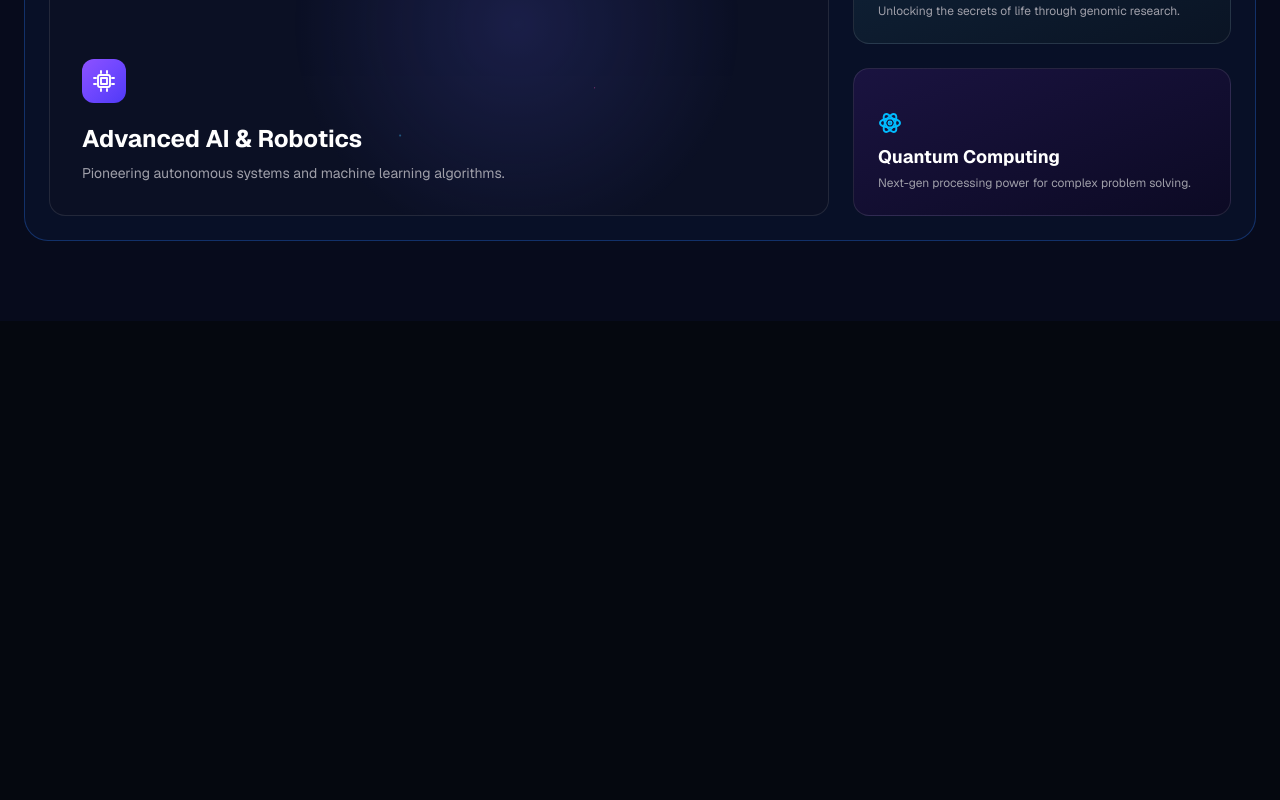
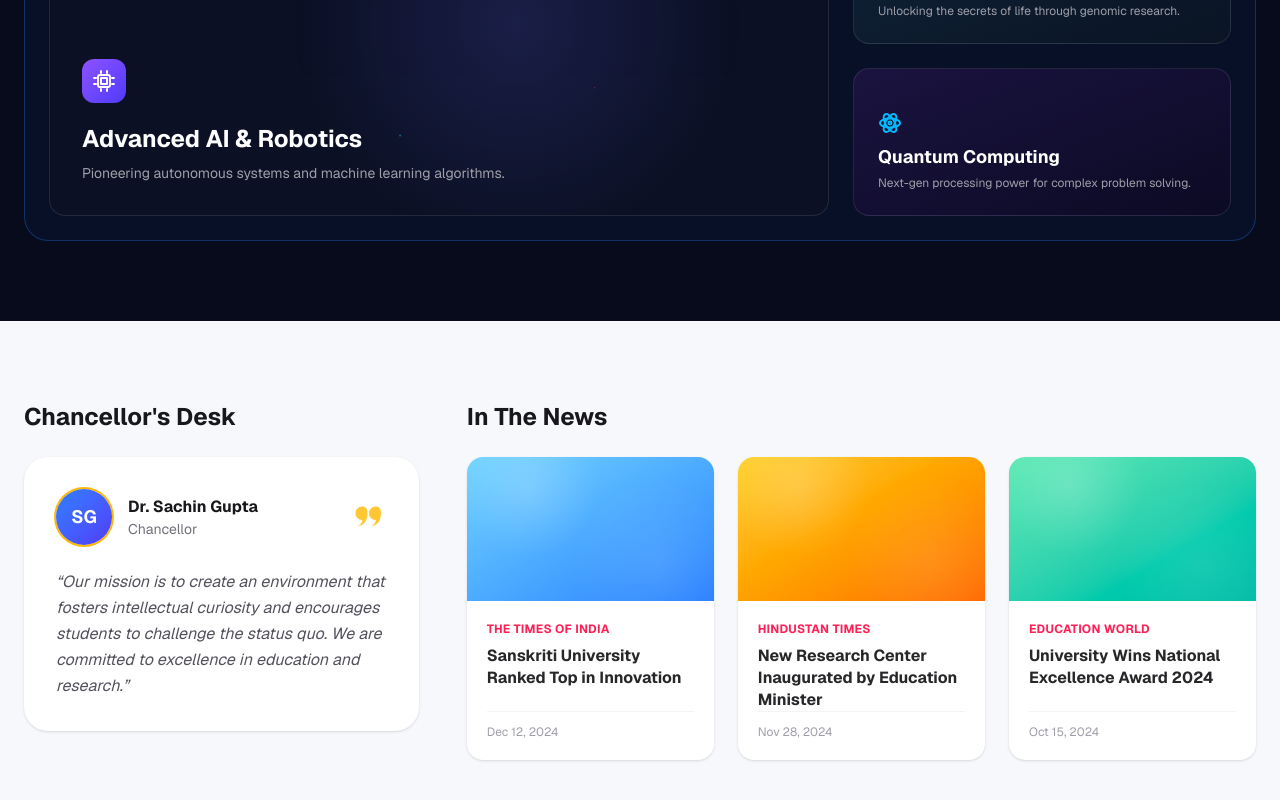
Before and after one commit to ImAdityaa12/sans-university-website, a Next.js app: page / in a window 1280 px wide. Shown: the part 3735-4535 px from the top of the page. Before the commit the page ends 4056 px from the top, so only its background shows below. Built offline with nearby package versions, Linux system fonts and the light colour scheme.

Commit message:
Add Chancellor's Desk and In The News section
Co-Authored-By: Claude Opus 4.8 (1M context) <noreply@anthropic.com>

```diff
--- /dev/null
+++ b/app/components/ChancellorNewsSection.tsx
@@ -0,0 +1,84 @@
+import { GradientMedia } from "./Placeholder";
+import { QuoteIcon } from "./icons";
+
+const news = [
+  {
+    source: "The Times of India",
+    title: "Sanskriti University Ranked Top in Innovation",
+    date: "Dec 12, 2024",
+    gradient: "from-sky-300 to-blue-500",
+  },
+  {
+    source: "Hindustan Times",
+    title: "New Research Center Inaugurated by Education Minister",
+    date: "Nov 28, 2024",
+    gradient: "from-amber-300 to-orange-500",
+  },
+  {
+    source: "Education World",
+    title: "University Wins National Excellence Award 2024",
+    date: "Oct 15, 2024",
+    gradient: "from-emerald-300 to-teal-500",
+  },
+];
+
+export default function ChancellorNewsSection() {
+  return (
+    <section className="bg-[#f6f8fc] text-zinc-900">
+      <div className="mx-auto max-w-7xl px-6 py-20">
+        <div className="grid grid-cols-1 gap-10 lg:grid-cols-[1fr_2fr] lg:gap-12">
+          {/* Chancellor's Desk */}
+          <div>
+            <h2 className="text-2xl font-bold">Chancellor&apos;s Desk</h2>
+            <div className="mt-6 rounded-3xl bg-white p-8 shadow-sm">
+              <div className="flex items-center justify-between">
+                <div className="flex items-center gap-4">
+                  <div className="flex h-14 w-14 items-center justify-center rounded-full bg-gradient-to-br from-blue-500 to-indigo-600 text-lg font-bold text-white ring-2 ring-amber-400">
+                    SG
+                  </div>
+                  <div>
+                    <p className="font-bold text-zinc-900">Dr. Sachin Gupta</p>
+                    <p className="text-sm text-zinc-500">Chancellor</p>
+                  </div>
+                </div>
+                <QuoteIcon className="h-9 w-9 text-amber-400/80" />
+              </div>
+              <p className="mt-6 italic leading-relaxed text-zinc-600">
+                &ldquo;Our mission is to create an environment that fosters
+                intellectual curiosity and encourages students to challenge the
+                status quo. We are committed to excellence in education and
+                research.&rdquo;
+              </p>
+            </div>
+          </div>
+
+          {/* In The News */}
+          <div>
+            <h2 className="text-2xl font-bold">In The News</h2>
+            <div className="mt-6 grid grid-cols-1 gap-6 sm:grid-cols-3">
+              {news.map((item) => (
+                <article
+                  key={item.title}
+                  className="group flex flex-col overflow-hidden rounded-2xl bg-white shadow-sm transition-shadow hover:shadow-md"
+                >
+                  <GradientMedia gradient={item.gradient} className="h-36 w-full" />
+                  <div className="flex flex-1 flex-col p-5">
+                    <p className="text-xs font-bold uppercase tracking-wide text-rose-500">
+                      {item.source}
+                    </p>
+                    <h3 className="mt-2 font-bold leading-snug text-zinc-800">
+                      {item.title}
+                    </h3>
+                    <p className="mt-auto border-t border-zinc-100 pt-3 text-xs text-zinc-400">
+                      {item.date}
+                    </p>
+                  </div>
+                </article>
+              ))}
+            </div>
+          </div>
+        </div>
+      </div>
+    </section>
+  );
+}
--- a/app/page.tsx
+++ b/app/page.tsx
@@ -5,6 +5,7 @@ import StoriesHighlights from "./components/StoriesHighlights";
 import ExcellenceSection from "./components/ExcellenceSection";
 import WhyChooseSection from "./components/WhyChooseSection";
 import ResearchSection from "./components/ResearchSection";
+import ChancellorNewsSection from "./components/ChancellorNewsSection";
 import {
   AwardIcon,
   MedalIcon,
@@ -176,6 +177,9 @@ export default function Home() {
 
       {/* ===== Cutting Edge Research ===== */}
       <ResearchSection />
+
+      {/* ===== Chancellor's Desk + In The News ===== */}
+      <ChancellorNewsSection />
     </div>
   );
 }
```
